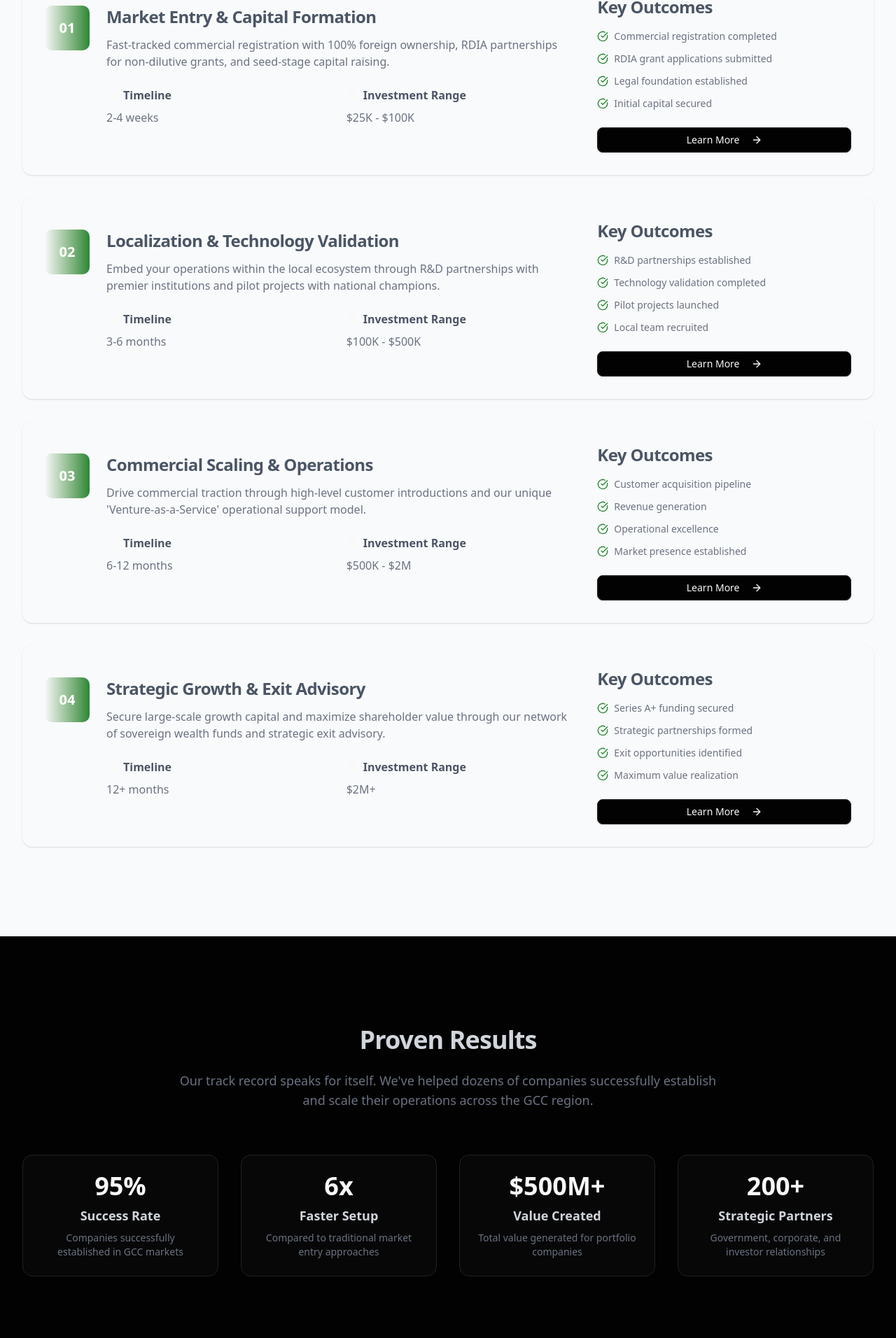
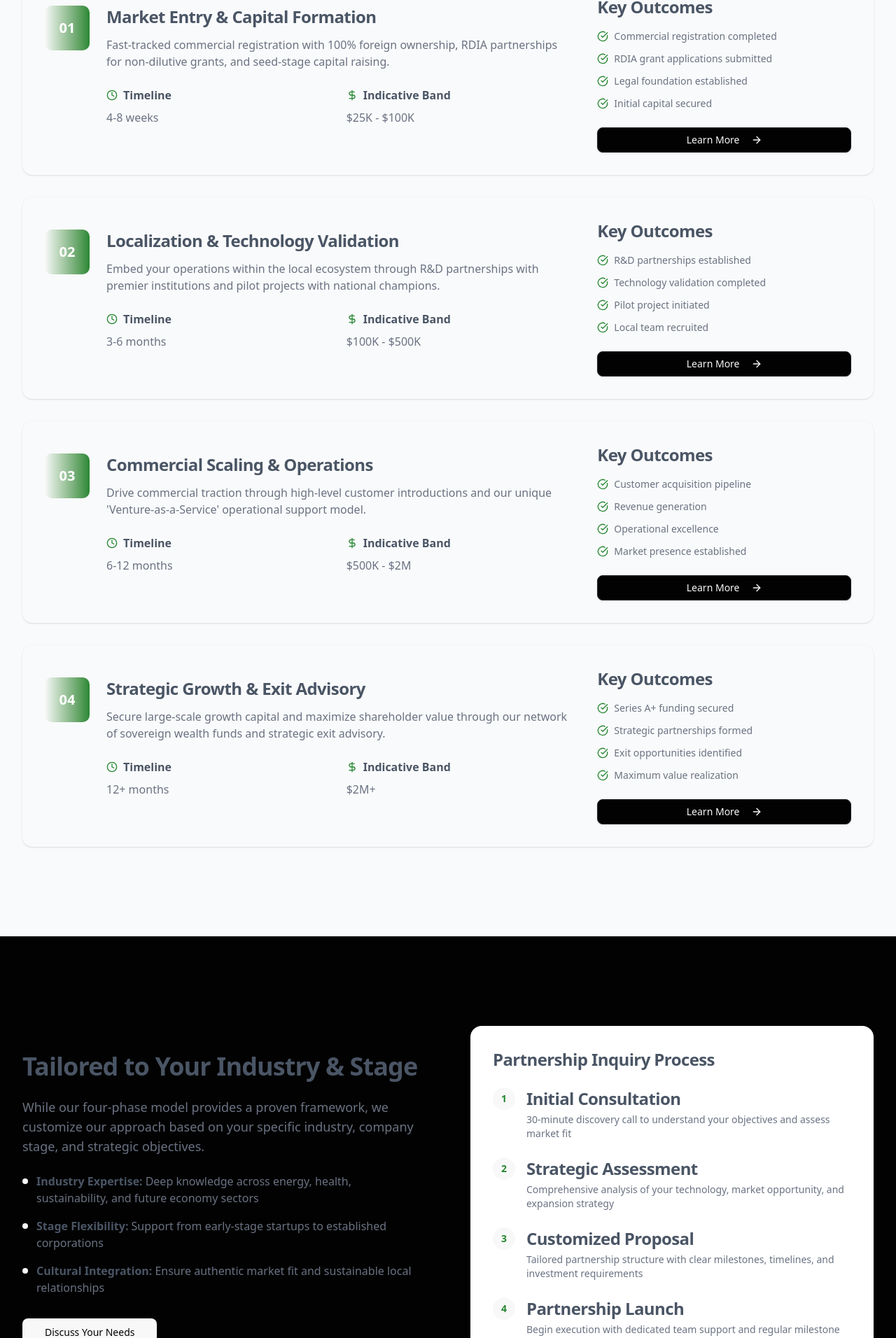
Before and after one commit to SrikanthAlva/apex-ventures, a Next.js app: page /services in a window 1280 px wide. Shown: the part 1713-3625 px from the top of the page at 70% size. Built offline with nearby package versions, Linux system fonts and the light colour scheme.

Commit message:
recommended changes

```diff
--- a/src/app/about/page.tsx
+++ b/src/app/about/page.tsx
@@ -37,12 +37,6 @@ const stats = [
 		metric: '200+',
 		label: 'Strategic Partners',
 		description: 'Government entities, corporations, and investors',
-	},
-	{
-		icon: Award,
-		metric: '$500M+',
-		label: 'Value Created',
-		description: 'For our portfolio companies to date',
 	},
 ]
 
@@ -95,13 +89,13 @@ const teamMembers = [
 	{
 		name: 'Ben Queisser',
 		title: 'Co-Founder & CEO',
-		bio: 'Seasoned technology and innovation executive with expertise in the energy sector and international business development. Currently Head of Technology & Innovation for Hydrogen & Green Fuels at NEOM, with extensive experience in scaling operations across global markets.',
+		bio: 'Results-driven senior leader at the forefront of the global energy transition, with a career spanning Europe, North America, Africa, and the Middle East. Proven track record of building ventures and driving innovation in complex international markets by bridging the gap between disruptive technology and industrial-scale commercialization',
 		expertise: [
+			'International Market Entry',
+			'Venture Building',
+			'Strategic Partnerships',
 			'Technology Innovation',
 			'Energy & Sustainability',
-			'International Operations',
-			'Business Development',
-			'Strategic Partnerships',
 		],
 		education: 'Advanced Technology & Business Leadership',
 		experience: '15+ years in technology innovation and international business',
@@ -118,13 +112,14 @@ const teamMembers = [
 	{
 		name: 'Taimour Raouf',
 		title: 'Co-Founder',
-		bio: 'Extensive experience in marketing and corporate communications within the banking and financial services sector. Former Executive Senior Manager and Head of Marketing and Corporate Communications at Ithmaar Bank BSC, and Head of Corporate Communications at Aluminium Bahrain.',
+		bio: 'Strategic, result-focused communications and branding leader with a career spanning journalism, banking and industrial sectors. Proven track record shaping corporate reputation and driving integrated marketing communications for complex, high-visibility organizations, bridging strategy with execution and implementation.',
 		expertise: [
 			'Corporate Communications',
-			'Marketing Strategy',
-			'Banking & Financial Services',
-			'GCC Market Development',
-			'Government Relations',
+			'Crisis & Issues Management',
+			'PR & Media Relations',
+			'Branding & Positioning',
+			'Stakeholder & Investor Engagement',
+			'Campaign Leadership',
 		],
 		education: 'Bachelor of Science, University of Bahrain',
 		experience: '20+ years in corporate communications and marketing',
@@ -182,6 +177,26 @@ export default function AboutPage() {
 				<Container>
 					<div className='grid grid-cols-1 lg:grid-cols-2 gap-16'>
 						<motion.div
+							initial={{ opacity: 0, x: 20 }}
+							whileInView={{ opacity: 1, x: 0 }}
+							transition={{ duration: 0.6, delay: 0.2 }}
+							viewport={{ once: true }}
+						>
+							<h2 className='text-3xl font-bold text-gray-300 mb-6'>Our Vision</h2>
+							<p className='text-lg text-gray-500 mb-6'>
+								To establish the GCC as the global hub for technological innovation
+								and entrepreneurship, where the world&apos;s most promising
+								companies achieve accelerated growth and create lasting impact.
+							</p>
+							<p className='text-gray-500'>
+								Through our comprehensive support ecosystem, we envision a future
+								where breakthrough technologies seamlessly integrate into the
+								GCC&apos;s economic transformation, driving Vision 2030 objectives
+								while generating exceptional returns for all stakeholders.
+							</p>
+						</motion.div>
+
+						<motion.div
 							initial={{ opacity: 0, x: -20 }}
 							whileInView={{ opacity: 1, x: 0 }}
 							transition={{ duration: 0.2 }}
@@ -198,26 +213,6 @@ export default function AboutPage() {
 								capital and good intentions - it demands deep local expertise,
 								strategic partnerships, and hands-on execution support throughout
 								the entire growth journey.
-							</p>
-						</motion.div>
-
-						<motion.div
-							initial={{ opacity: 0, x: 20 }}
-							whileInView={{ opacity: 1, x: 0 }}
-							transition={{ duration: 0.6, delay: 0.2 }}
-							viewport={{ once: true }}
-						>
-							<h2 className='text-3xl font-bold text-gray-300 mb-6'>Our Vision</h2>
-							<p className='text-lg text-gray-500 mb-6'>
-								To establish the GCC as the global hub for technological innovation
-								and entrepreneurship, where the world&apos;s most promising
-								companies achieve accelerated growth and create lasting impact.
-							</p>
-							<p className='text-gray-500'>
-								Through our comprehensive support ecosystem, we envision a future
-								where breakthrough technologies seamlessly integrate into the
-								GCC&apos;s economic transformation, driving Vision 2030 objectives
-								while generating exceptional returns for all stakeholders.
 							</p>
 						</motion.div>
 					</div>
@@ -244,7 +239,7 @@ export default function AboutPage() {
 						</p>
 					</motion.div>
 
-					<div className='grid grid-cols-1 md:grid-cols-2 lg:grid-cols-4 gap-8 mb-16'>
+					<div className='grid grid-cols-1 md:grid-cols-2 lg:grid-cols-3 gap-8 mb-16'>
 						{stats.map((stat, index) => (
 							<motion.div
 								key={stat.label}
--- a/src/app/services/page.tsx
+++ b/src/app/services/page.tsx
@@ -24,7 +24,7 @@ const phases = [
 		icon: Building,
 		description:
 			'Fast-tracked commercial registration with 100% foreign ownership, RDIA partnerships for non-dilutive grants, and seed-stage capital raising.',
-		timeline: '2-4 weeks',
+		timeline: '4-8 weeks',
 		investment: '$25K - $100K',
 		keyOutcomes: [
 			'Commercial registration completed',
@@ -47,7 +47,7 @@ const phases = [
 		keyOutcomes: [
 			'R&D partnerships established',
 			'Technology validation completed',
-			'Pilot projects launched',
+			'Pilot project initiated',
 			'Local team recruited',
 		],
 		slug: 'localization',
@@ -268,20 +268,20 @@ export default function ServicesPage() {
 														<div className='grid grid-cols-1 md:grid-cols-2 gap-4 mb-6'>
 															<div>
 																<div className='flex items-center gap-2 mb-2'>
-																	<Clock className='h-4 w-4 text-primary' />
+																	<Clock className='h-4 w-4 text-accent' />
 																	<span className='font-semibold text-gray-600'>
 																		Timeline
 																	</span>
 																</div>
-																<p className='text-gray-500'>
+																<div className='text-gray-500'>
 																	{phase.timeline}
-																</p>
+																</div>
 															</div>
 															<div>
 																<div className='flex items-center gap-2 mb-2'>
-																	<DollarSign className='h-4 w-4 text-primary' />
+																	<DollarSign className='h-4 w-4 text-accent' />
 																	<span className='font-semibold text-gray-600'>
-																		Investment Range
+																		Indicative Band
 																	</span>
 																</div>
 																<p className='text-gray-500'>
@@ -334,7 +334,7 @@ export default function ServicesPage() {
 			</section>
 
 			{/* Success Metrics */}
-			<section className='py-24 sm:py-32'>
+			{/* <section className='py-24 sm:py-32'>
 				<Container>
 					<motion.div
 						initial={{ opacity: 0, y: 20 }}
@@ -379,10 +379,10 @@ export default function ServicesPage() {
 						))}
 					</div>
 				</Container>
-			</section>
+			</section> */}
 
 			{/* Process Overview */}
-			<section className='py-24 sm:py-32 bg-gray-50'>
+			<section className='py-24 sm:py-32'>
 				<Container>
 					<div className='grid grid-cols-1 lg:grid-cols-2 gap-16 items-center'>
 						<motion.div
@@ -454,7 +454,7 @@ export default function ServicesPage() {
 							</h3>
 							<div className='space-y-6'>
 								<div className='flex items-start gap-4'>
-									<div className='w-8 h-8 rounded-full bg-primary text-white flex items-center justify-center text-sm font-bold flex-shrink-0'>
+									<div className='w-8 h-8 rounded-full bg-primary text-accent flex items-center justify-center text-sm font-bold flex-shrink-0'>
 										1
 									</div>
 									<div>
@@ -468,7 +468,7 @@ export default function ServicesPage() {
 									</div>
 								</div>
 								<div className='flex items-start gap-4'>
-									<div className='w-8 h-8 rounded-full bg-primary text-white flex items-center justify-center text-sm font-bold flex-shrink-0'>
+									<div className='w-8 h-8 rounded-full bg-primary text-accent flex items-center justify-center text-sm font-bold flex-shrink-0'>
 										2
 									</div>
 									<div>
@@ -482,7 +482,7 @@ export default function ServicesPage() {
 									</div>
 								</div>
 								<div className='flex items-start gap-4'>
-									<div className='w-8 h-8 rounded-full bg-primary text-white flex items-center justify-center text-sm font-bold flex-shrink-0'>
+									<div className='w-8 h-8 rounded-full bg-primary text-accent flex items-center justify-center text-sm font-bold flex-shrink-0'>
 										3
 									</div>
 									<div>
@@ -496,7 +496,7 @@ export default function ServicesPage() {
 									</div>
 								</div>
 								<div className='flex items-start gap-4'>
-									<div className='w-8 h-8 rounded-full bg-primary text-white flex items-center justify-center text-sm font-bold flex-shrink-0'>
+									<div className='w-8 h-8 rounded-full bg-primary text-accent flex items-center justify-center text-sm font-bold flex-shrink-0'>
 										4
 									</div>
 									<div>
--- a/src/components/layout/Header.tsx
+++ b/src/components/layout/Header.tsx
@@ -84,8 +84,8 @@ export function Header() {
 								<Image
 									src='/logo_with_name.png'
 									alt='Apex Ventures'
-									width={160}
-									height={35}
+									width={180}
+									height={45}
 									className='h-8 w-auto'
 								/>
 							</Link>
--- a/src/components/sections/HeroSection.tsx
+++ b/src/components/sections/HeroSection.tsx
@@ -10,7 +10,6 @@ import { motion } from 'framer-motion'
 const stats = [
 	{ icon: Globe, label: 'GCC Countries', value: '6' },
 	{ icon: TrendingUp, label: 'Market Growth', value: '$2T+' },
-	{ icon: Users, label: 'Success Stories', value: '50+' },
 ]
 
 export function HeroSection() {
--- a/src/components/sections/ValuePropositionSection.tsx
+++ b/src/components/sections/ValuePropositionSection.tsx
@@ -13,7 +13,6 @@ const valueProps = [
 		title: 'De-risk Market Entry',
 		description:
 			'Navigate complex regulations and cultural nuances with local expertise and established partnerships.',
-		metric: '95%',
 		metricLabel: 'Success Rate',
 	},
 	{
@@ -21,7 +20,6 @@ const valueProps = [
 		title: 'Accelerate Growth',
 		description:
 			'Fast-track your expansion with our proven processes and deep ecosystem connections.',
-		metric: '6x',
 		metricLabel: 'Faster Setup',
 	},
 	{
@@ -29,7 +27,6 @@ const valueProps = [
 		title: 'Deep Integration',
 		description:
 			'Become a trusted local partner through strategic R&D collaborations and government relations.',
-		metric: '200+',
 		metricLabel: 'Key Partnerships',
 	},
 	{
@@ -37,7 +34,6 @@ const valueProps = [
 		title: 'Strategic Execution',
 		description:
 			'Full-lifecycle support from initial entry through to successful strategic exit.',
-		metric: '$500M+',
 		metricLabel: 'Value Created',
 	},
 ]
@@ -128,14 +124,6 @@ export function ValuePropositionSection() {
 								</CardHeader>
 								<CardContent className='text-center'>
 									<p className='text-muted-foreground mb-6'>{prop.description}</p>
-									<div className='mt-auto'>
-										<div className='text-3xl font-bold text-accent'>
-											<AnimatedCounter target={prop.metric} />
-										</div>
-										<div className='text-sm text-muted-foreground mt-1'>
-											{prop.metricLabel}
-										</div>
-									</div>
 								</CardContent>
 							</Card>
 						</motion.div>
```
Also changed, not shown: src/components/sections/SectorsSection.tsx (+29 -19 lines).
